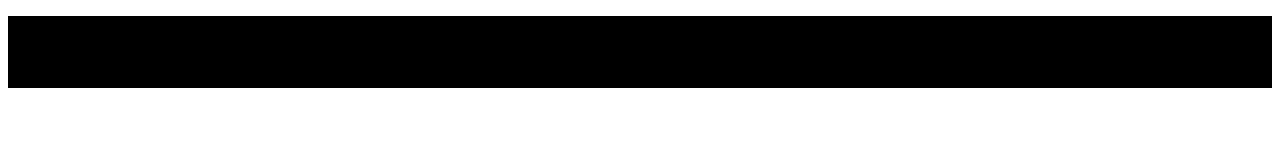
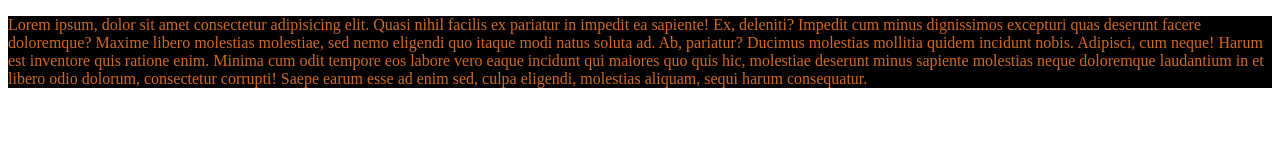
Before and after one commit to rbicde/git-project-learning2, a plain HTML site: page index.html in a window 1280 px wide. Drawn offline with Linux system fonts and the light colour scheme.

Commit message:
color font

```diff
--- a/style.css
+++ b/style.css
@@ -1 +1 @@
-p {background-color: black; font-size: medium; }
+p {background-color: black; font-size: medium; font-style: initial; color: chocolate;}
```
